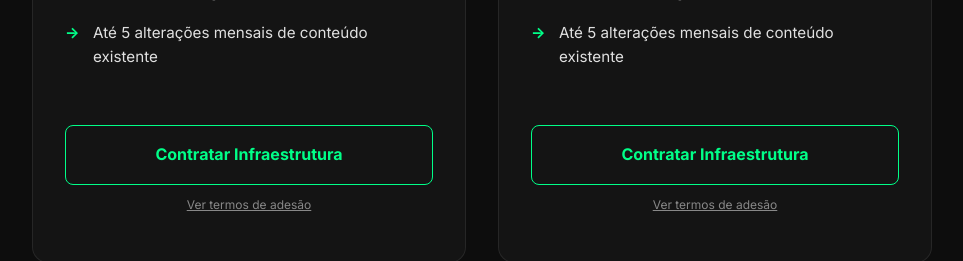
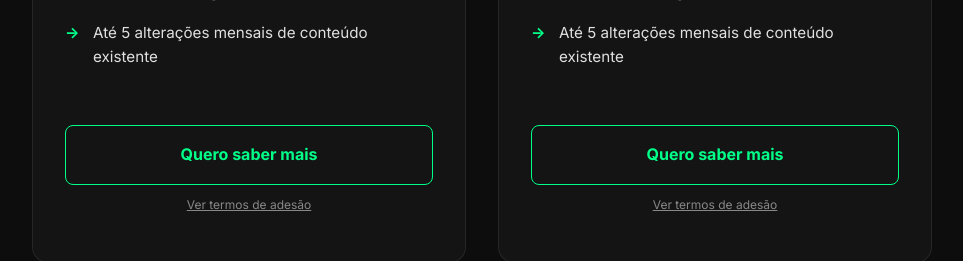
Before and after one commit to lopessjv07/profile, a Next.js app in the folder profile/: page /plans in a window 1280 px wide. Shown: the part 1520-1781 px from the top of the page, without its empty margins (158-1121 px from the left). Built offline with nearby package versions, Linux system fonts and the light colour scheme.

Commit message:
added pages from VPS

```diff
--- a/profile/src/app/plans/page.tsx
+++ b/profile/src/app/plans/page.tsx
@@ -78,7 +78,7 @@ export default function LPLensPage() {
 
               <div className={styles.planAction}>
                 <a href={whatsappLink} target="_blank" rel="noopener noreferrer" className={styles.planBtn}>
-                  Contratar Infraestrutura
+                  Quero saber mais
                 </a>
                 <p className={styles.planFidelity}>
                   <a href="/termos-de-adesao.pdf" target="_blank" rel="noopener noreferrer">Ver termos de adesão</a>
@@ -103,7 +103,7 @@ export default function LPLensPage() {
 
               <div className={styles.planAction}>
                 <a href={whatsappLink} target="_blank" rel="noopener noreferrer" className={styles.planBtn}>
-                  Contratar Infraestrutura
+                  Quero saber mais
                 </a>
                 <p className={styles.planFidelity}>
                   <a href="/termos-de-adesao.pdf" target="_blank" rel="noopener noreferrer">Ver termos de adesão</a>
```
